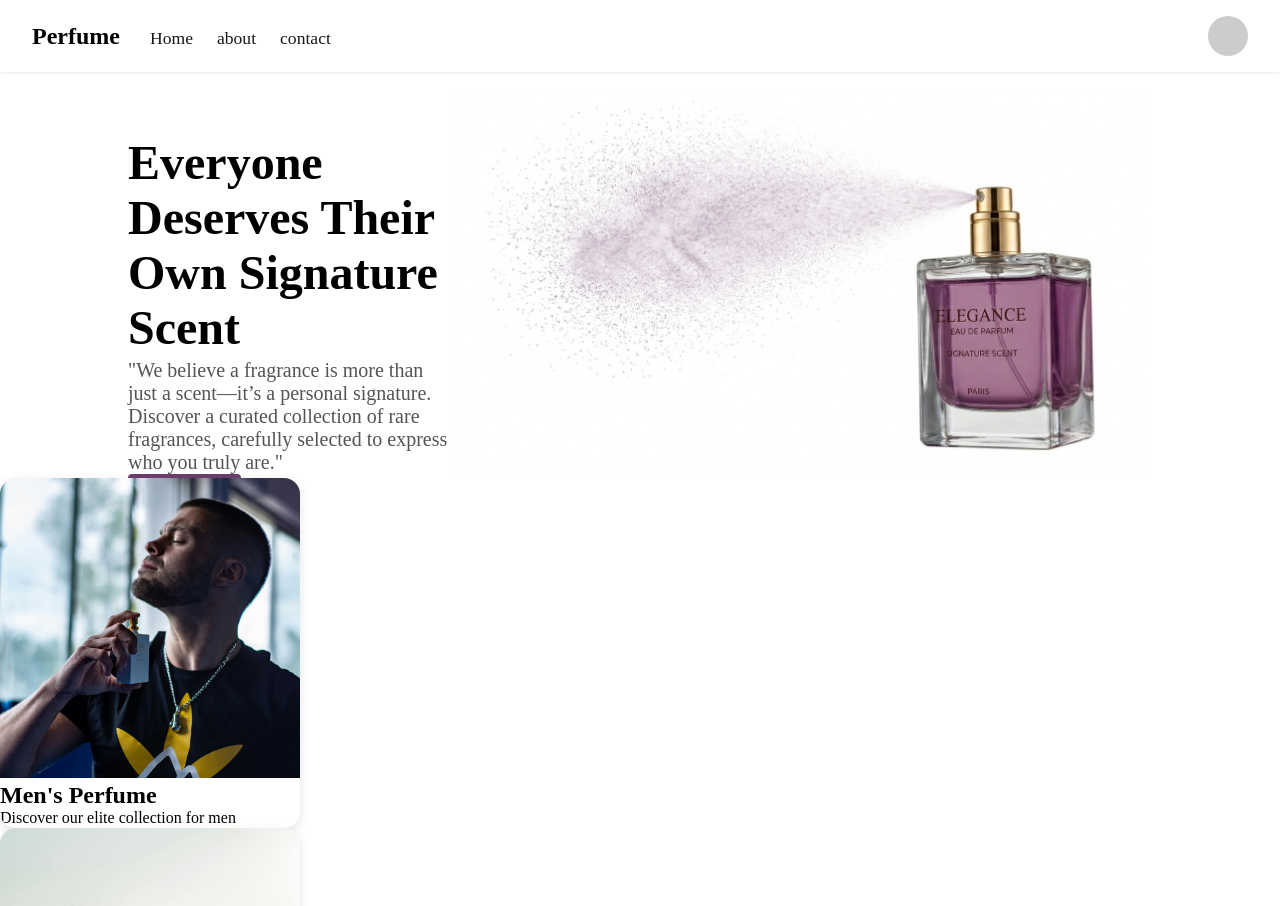
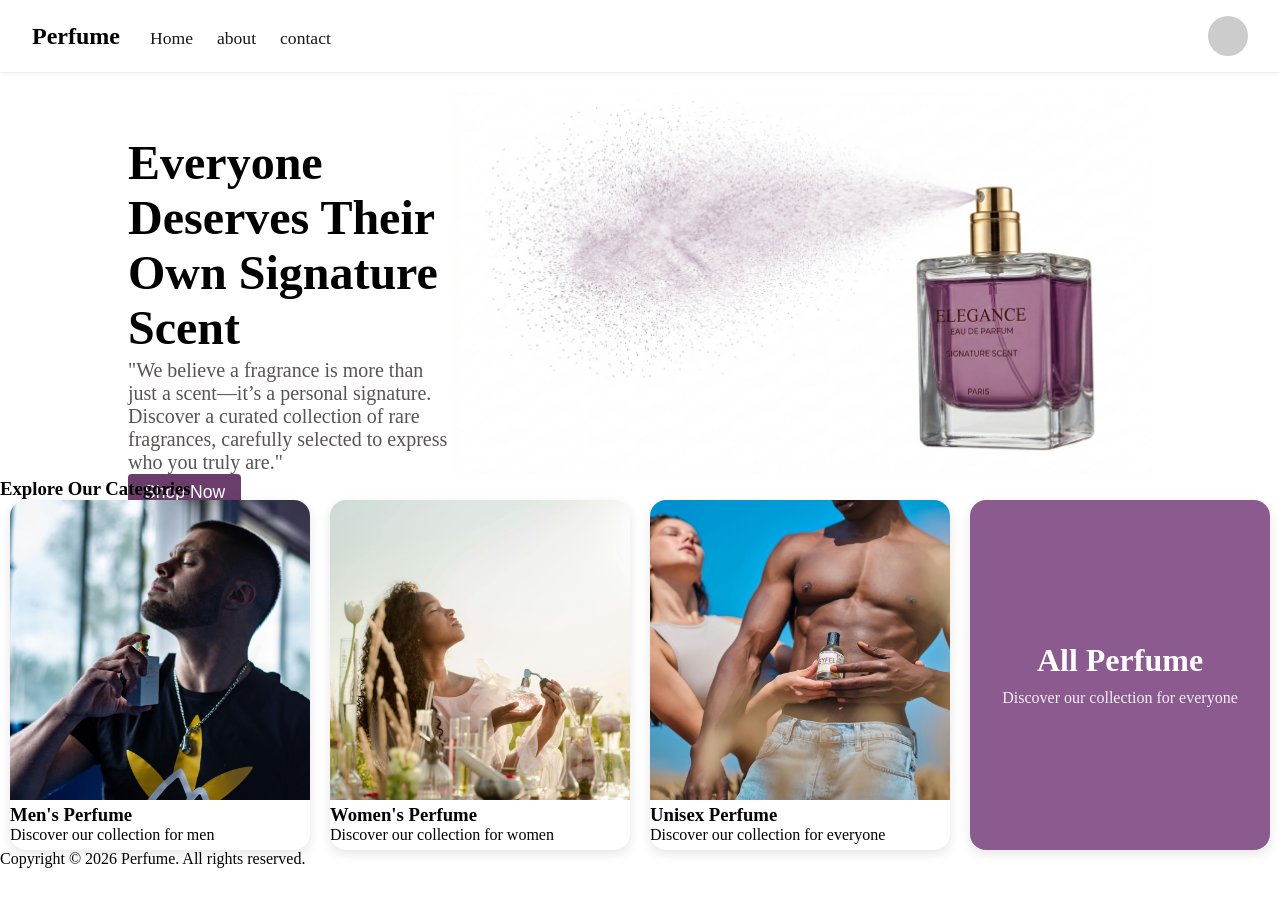
Before and after one commit to benjamin-dreje/perfume, a Next.js app: page / in a window 1280 px wide. Shown: the top 906 px of the page. After the commit the page ends 868 px from the top, so only its background shows below. Built offline with nearby package versions, Linux system fonts and the light colour scheme.

Commit message:
category css done

```diff
--- a/src/app/page.css
+++ b/src/app/page.css
@@ -28,7 +28,6 @@ section.heroSection {
 .homeText h1 {
   font-size: 3rem;
   margin-bottom: 4px;
-
 }
 
 .homeText p {
@@ -36,14 +35,13 @@ section.heroSection {
   color: rgba(68, 63, 63, 0.897);
 }
 
-
-.homeText .homeBtns button{
+.homeText .homeBtns button {
   background-color: #6b3d6b;
-  padding: 8px 16px ;
+  padding: 8px 16px;
   border-style: none;
-color: white;
-border-radius: 4px;
-font-size: 1.1rem;
+  color: white;
+  border-radius: 4px;
+  font-size: 1.1rem;
 }
 
 /* SECTION CATEGORIES */
@@ -106,3 +104,9 @@ font-size: 1.1rem;
   background: #6b3d6b;
   transform: translateY(-10px);
 }
+.cardContainer {
+  display: flex;
+  align-items: center;
+  justify-content: center;
+  gap: 20px;
+}
--- a/src/app/page.js
+++ b/src/app/page.js
@@ -26,13 +26,17 @@ export default function Home() {
       </section>
 
       <section className="categorySection">
+        <div className="title">
+            <h3 className="titleH">Explore Our Categories</h3>
+          </div>
         <div className="cardContainer">
+
           <article className="card">
             <Link href="/product/men" className="cardLink">
               <img src="/menCategory.jpg" alt="Men's Perfume" />
               <div className="cardContent">
-                <h2>Men's Perfume</h2>
-                <p>Discover our elite collection for men</p>
+                <h3>Men's Perfume</h3>
+                <p>Discover our  collection for men</p>
               </div>
             </Link>
           </article>
@@ -41,8 +45,8 @@ export default function Home() {
             <Link href="/product/women" className="cardLink">
               <img src="/womenCategory.jpg" alt="Women's Perfume" />
               <div className="cardContent">
-                <h2>Women's Perfume</h2>
-                <p>Discover our elite collection for women</p>
+                <h3>Women's Perfume</h3>
+                <p>Discover our  collection for women</p>
               </div>
             </Link>
           </article>
@@ -51,8 +55,8 @@ export default function Home() {
             <Link href="/product/unisex" className="cardLink">
               <img src="/UnisexCategory.jpg" alt="Unisex Perfume" />
               <div className="cardContent">
-                <h2>Unisex Perfume</h2>
-                <p>Discover our elite collection for everyone</p>
+                <h3>Unisex Perfume</h3>
+                <p>Discover our  collection for everyone</p>
               </div>
             </Link>
           </article>
@@ -61,7 +65,7 @@ export default function Home() {
             <Link href="/product/all" className="cardLink">
               <div className="cardContent">
                 <h2>All Perfume</h2>
-                <p>Discover our elite collection for everyone</p>
+                <p>Discover our  collection for everyone</p>
               </div>
             </Link>
           </article>
```
